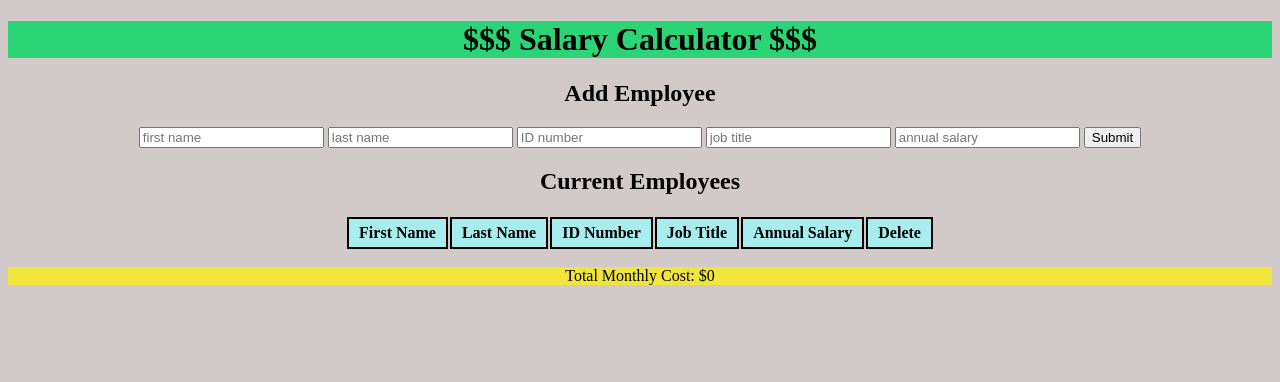
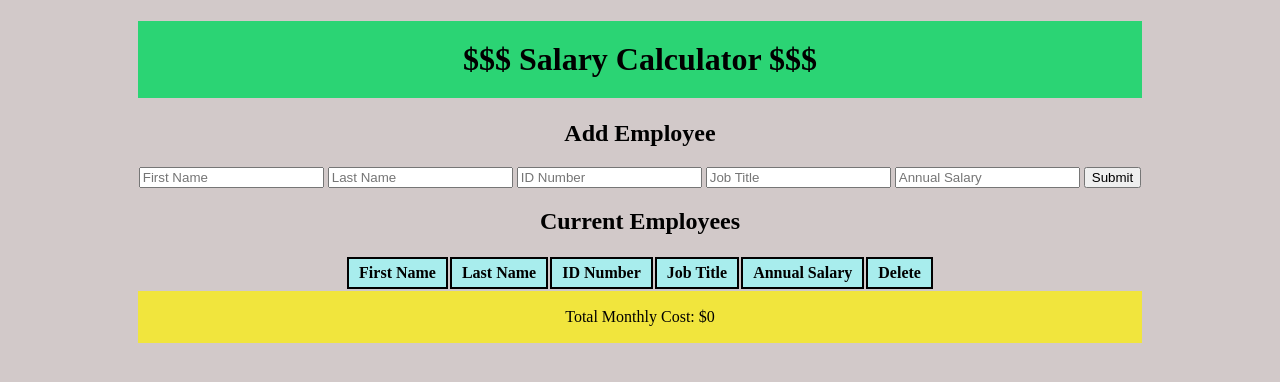
Before and after one commit to Sidewayswalker/weekend-salary-calculator, a website: page index.html in a window 1280 px wide. Drawn offline with Linux system fonts and the light colour scheme.

Commit message:
fixed formatting of over-budget. and added formatAsUSD

```diff
--- a/index.html
+++ b/index.html
@@ -18,27 +18,27 @@
         <input
           data-testid="firstNameInput"
           id="first name"
-          placeholder="first name"
+          placeholder="First Name"
           type="text">
         <input
           data-testid="lastNameInput"
           id="last name"
-          placeholder="last name"
+          placeholder="Last Name"
           type="text">
         <input
           data-testid="idInput"
           id="id number"
-          placeholder="ID number "
+          placeholder="ID Number "
           type="number">
         <input
           data-testid="titleInput"
           id="job title"
-          placeholder="job title"
+          placeholder="Job Title"
           type="text">
         <input
           data-testid="annualSalaryInput"
           id="annual salary"
-          placeholder="annual salary"
+          placeholder="Annual Salary"
           type="text">
 
         <button data-testid="submitButton" onclick="createEmployee(event)">Submit</button>
@@ -61,7 +61,7 @@
           </tbody>
       </table>
   </main>
-  <footer class="over-budget">
+  <footer id="myFooter">
     <p>Total Monthly Cost: $<span id="salary-Count">0</span></p>
   </footer>
 </body>
--- a/script.js
+++ b/script.js
@@ -47,14 +47,11 @@ function createEmployee(event) {
   let salarySum = document.getElementById('salary-Count')
   salarySum.textContent = totalMonthlyCost;
 
-    // Create an if statement.
-    // T-variable referencing the footer class.
-    // looping though all the classes within HTML [<p>] and changing all the backgrounds in the footer to red.
+// assign CSS formatting to 'over-budget'
+// if it goes over 20000 give the footer a class of over-budget
   if(totalMonthlyCost > 20000){
-      let theFooter = document.getElementsByClassName("over-budget");
-      for (let i=0; i<theFooter.length; i++){
-        theFooter[i].style.background = "red";
-      }
+    let footer = document.getElementById('myFooter')
+    footer.classList.add('over-budget')
   }
 }
 
@@ -63,6 +60,14 @@ function createEmployee(event) {
 function deleteRow(event) {
     let buttonclicked = event.target;
     let toDelete = buttonclicked.parentElement.parentElement;
+    // let toDelete =  buttonclicked.closest('tr')
     toDelete.remove();
 
   }
+
+  function formatAsUSD(number) {
+    return new Intl.NumbersFormat(
+      'en-EN',
+      { style: 'currency', currency: 'USD' }
+    ).format(number);
+  }
--- a/style.css
+++ b/style.css
@@ -1,9 +1,13 @@
 body {
     background: rgb(210, 201, 201);
+    padding-left: 130px;
+    padding-right: 130px;
 }
 h1 {
     text-align: center;
     background-color: rgb(43, 212, 116);
+    padding-top: 20px;
+    padding-bottom: 20px;
 }
 h2 {
     text-align: center;
@@ -32,4 +36,9 @@ td {
 footer {
     text-align: center;
     background-color: rgb(241, 229, 61);
+    padding-top: 1px;
+    padding-bottom: 1px;
 }
+.over-budget {
+    background-color: red;
+  }
```
Also changed, not shown: 1 other file. Lines whose indentation alone changed are shown as unchanged.
